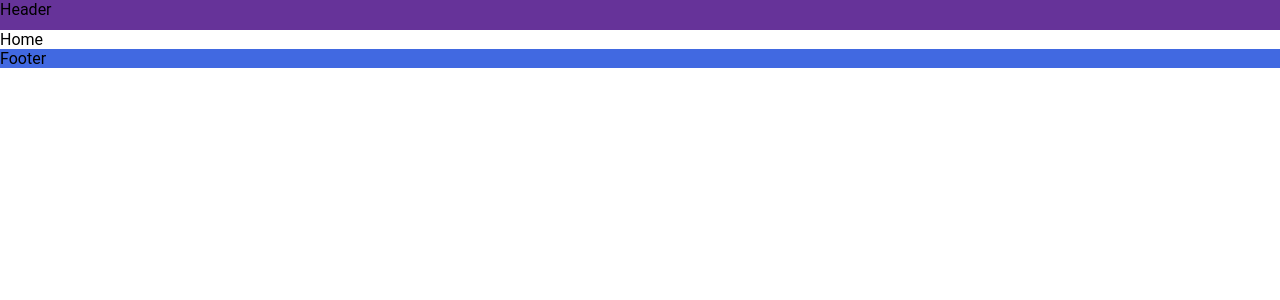
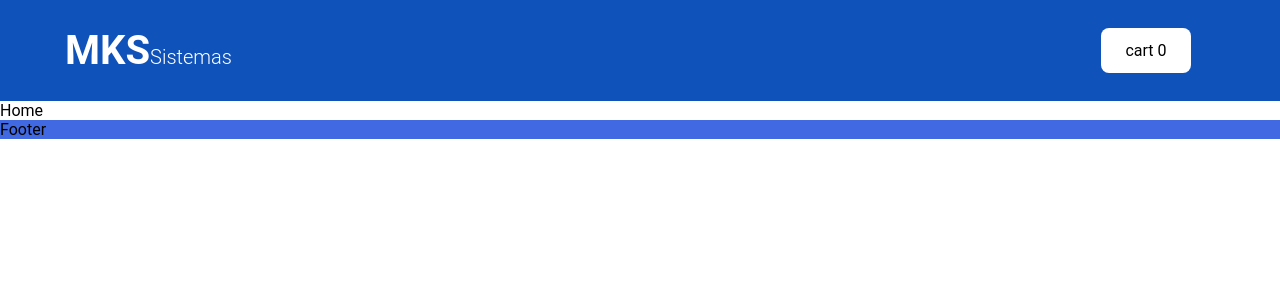
Before and after one commit to omanramalho42/mks_challenge_shop, a Next.js app: page / in a window 1280 px wide. Shown: the top 300 px of the page. Built offline with nearby package versions, Linux system fonts and the light colour scheme.

Commit message:
construindo header implementando logo e botao de carrinho

```diff
--- a/src/components/Header/index.tsx
+++ b/src/components/Header/index.tsx
@@ -1,10 +1,17 @@
 import React from 'react'
 
-import { Container } from './styled'
+import { CartContent, Container, ContentLogo, Logo, LogoTitle } from './styled'
+
 const Header:React.FC = () => {
   return (
     <Container>
-      Header
+      <ContentLogo>
+        <Logo>MKS</Logo> <LogoTitle>Sistemas</LogoTitle>
+      </ContentLogo>
+      <CartContent>
+        cart
+        0
+      </CartContent>
     </Container>
   )
 }
--- a/src/components/Header/styled.ts
+++ b/src/components/Header/styled.ts
@@ -3,6 +3,50 @@ import styled from "styled-components"
 export const Container = styled.div`
   display: flex;
 
-  height: 30px;
-  background-color: rebeccapurple;
+  height: 101px;
+  background-color: #0F52BA;
+
+  align-items: center;
+
+  justify-content: space-between;
 `;
+
+export const ContentLogo = styled.div`
+  display: flex;
+
+  margin: 28px 65px;
+
+  align-items: baseline;
+`;
+
+export const Logo = styled.h1`
+  font-style: normal;
+  font-weight: 600;
+  font-size: 40px;
+
+  color: white;
+`;
+
+export const LogoTitle = styled.h4`
+  font-style: normal;
+  font-weight: 300;
+  font-size: 20px;
+
+  color: white;
+`;
+
+export const CartContent = styled.div`
+  display: flex;
+  flex-direction: column;
+
+  width: 90px;
+  height: 45px;
+
+  background: #FFFFFF;
+  border-radius: 8px;
+
+  align-items: center;
+  justify-content: center;
+
+  margin-right: 89px;
+`;
```
